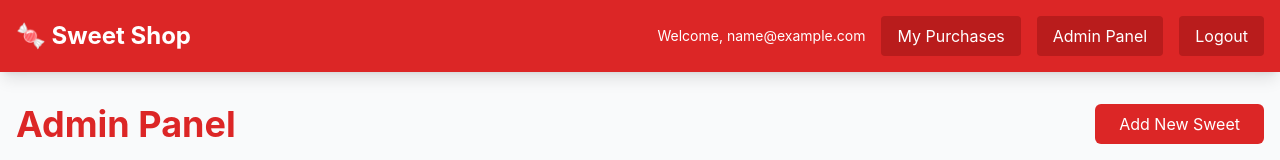
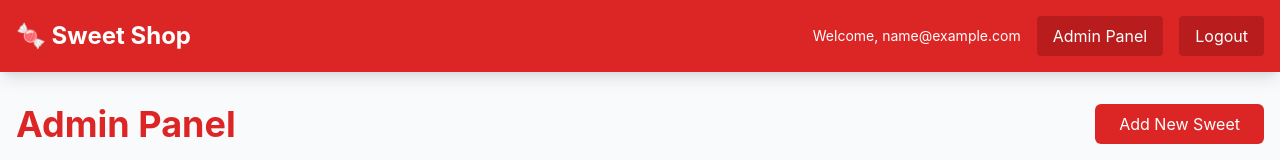
Before and after one commit to mahaveergurjar/Sweet-Shop-Management-System, a React (Vite) app in the folder frontend/: page /admin in a window 1280 px wide. Shown: the top 160 px of the page. Built offline with nearby package versions, Linux system fonts and the light colour scheme; no server answers; sample sign-in values are in the browser's storage.

Commit message:
Navbar fixed

```diff
--- a/frontend/src/components/Navbar.tsx
+++ b/frontend/src/components/Navbar.tsx
@@ -21,12 +21,15 @@ export const Navbar = () => {
             {user ? (
               <>
                 <span className="text-sm">Welcome, {user.email}</span>
-                <Link
+                {!isAdmin() && (
+                  <Link
                   to="/purchases"
                   className="px-4 py-2 bg-primary-700 rounded hover:bg-primary-800 transition"
                 >
                   My Purchases
                 </Link>
+                )}
+
                 {isAdmin() && (
                   <Link
                     to="/admin"
```
